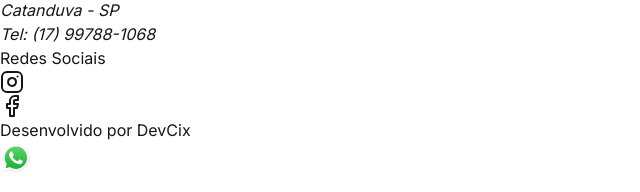
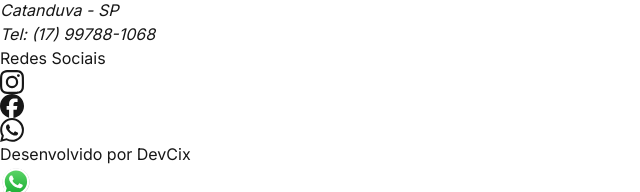
Before and after one commit to Cixayah/gym-website, a Next.js app: page / in a window 1280 px wide. Shown: the part 1561-1753 px from the top of the page, without its empty margins (0-640 px from the left). Built offline with nearby package versions, Linux system fonts and the light colour scheme.

Commit message:
update all

```diff
--- a/package.json
+++ b/package.json
@@ -15,6 +15,7 @@
     "next": "15.1.6",
     "react": "^19.0.0",
     "react-dom": "^19.0.0",
+    "react-icons": "^5.4.0",
     "tailwind-merge": "^2.6.0"
   },
   "devDependencies": {
--- a/src/app/components/Footer.tsx
+++ b/src/app/components/Footer.tsx
@@ -1,6 +1,6 @@
 import Link from 'next/link';
 import Image from 'next/image';
-import { Instagram, Facebook } from 'lucide-react';  // Correção aqui
+import { SiInstagram, SiFacebook, SiWhatsapp } from 'react-icons/si';
 
 export default function Footer() {
     return (
@@ -67,7 +67,7 @@ export default function Footer() {
                                     target="_blank"
                                     className="text-gray-300 hover:text-white transition-colors duration-200"
                                 >
-                                    <Instagram size={24} />
+                                    <SiInstagram size={24} />
                                 </Link>
                             </li>
                             <li>
@@ -76,10 +76,18 @@ export default function Footer() {
                                     target="_blank"
                                     className="text-gray-300 hover:text-white transition-colors duration-200"
                                 >
-                                    <Facebook size={24} />
+                                    <SiFacebook size={24} />
                                 </Link>
                             </li>
-
+                            <li>
+                                <Link
+                                    href="https://api.whatsapp.com/send/?phone=5517997881068&text=Olá%2C+vim+pelo+site+e+gostaria+de+mais+informações&type=phone_number&app_absent=0"
+                                    target="_blank"
+                                    className="text-gray-300 hover:text-white transition-colors duration-200"
+                                >
+                                    <SiWhatsapp size={24} />
+                                </Link>
+                            </li>
 
                         </ul>
                     </div>
--- a/src/app/components/HeroCarousel.tsx
+++ b/src/app/components/HeroCarousel.tsx
@@ -52,7 +52,7 @@ const HeroCarousel = () => {
             <div className="absolute inset-0">
                 {slides.map((slide, index) => (
                     <div
-                        key={index}
+                        key={slide.alt}
                         className={`absolute inset-0 transition-opacity duration-1000 ${index === currentIndex ? 'opacity-100' : 'opacity-0'
                             }`}
                     >
@@ -105,9 +105,9 @@ const HeroCarousel = () => {
 
             {/* Indicadores */}
             <div className="absolute bottom-4 w-full flex justify-center gap-2 z-30">
-                {slides.map((_, index) => (
+                {slides.map((slide, index) => (
                     <button
-                        key={index}
+                        key={slide.alt}
                         onClick={() => setCurrentIndex(index)}
                         className={`w-2 h-2 rounded-full transition-colors ${index === currentIndex ? 'bg-red-600' : 'bg-white/50'
                             }`}
--- a/src/app/layout.tsx
+++ b/src/app/layout.tsx
@@ -14,7 +14,7 @@ export const metadata = {
 export default function RootLayout({
   children,
 }: {
-  children: React.ReactNode;
+  readonly children: React.ReactNode;
 }) {
   return (
     <html lang="pt-BR">
```
Also changed, not shown: src/app/page.tsx (+0 -18 lines), 1 other file (tests, documents, lock files or other folders).
